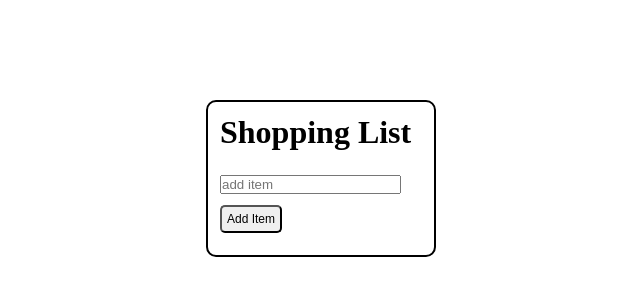
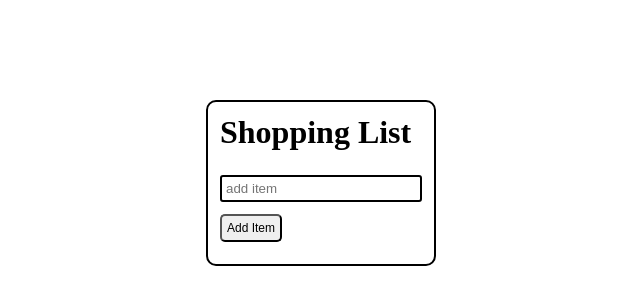
Before and after one commit to seon-b/shopping-list, a plain HTML site: page index.html in a window 1280 px wide. Shown: the whole page, without its empty margins (319-959 px from the left). Drawn offline with nearby package versions, Linux system fonts and the light colour scheme.

Commit message:
Updated app layout

```diff
--- a/style.css
+++ b/style.css
@@ -5,7 +5,10 @@
 }
 
 #addItem {
-  margin-bottom: 5px;
+  border: 2px solid black;
+  border-radius: 3px;
+  margin-bottom: 6px;
+  padding: 4px;
   outline: none;
 }
 
@@ -59,6 +62,10 @@ button:hover {
   display: none;
 }
 
+input {
+  width: 100%;
+}
+
 .itemsList {
   border-bottom: 20px;
   cursor: pointer;
@@ -66,7 +73,7 @@ button:hover {
 }
 
 .itemDisplayContainer {
-  width: 50%;
+  width: 100%;
 }
 
 .removeItemIconStyle {
```
